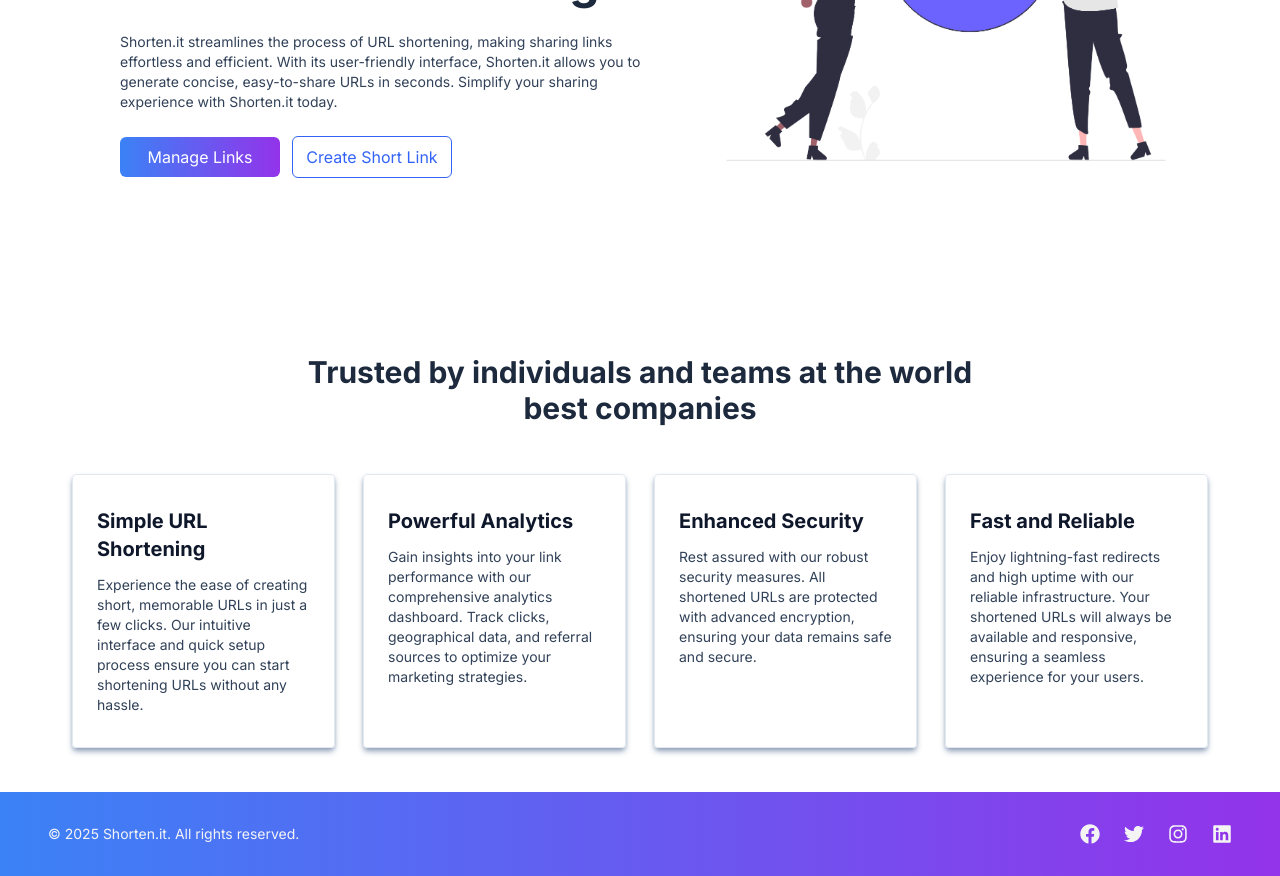
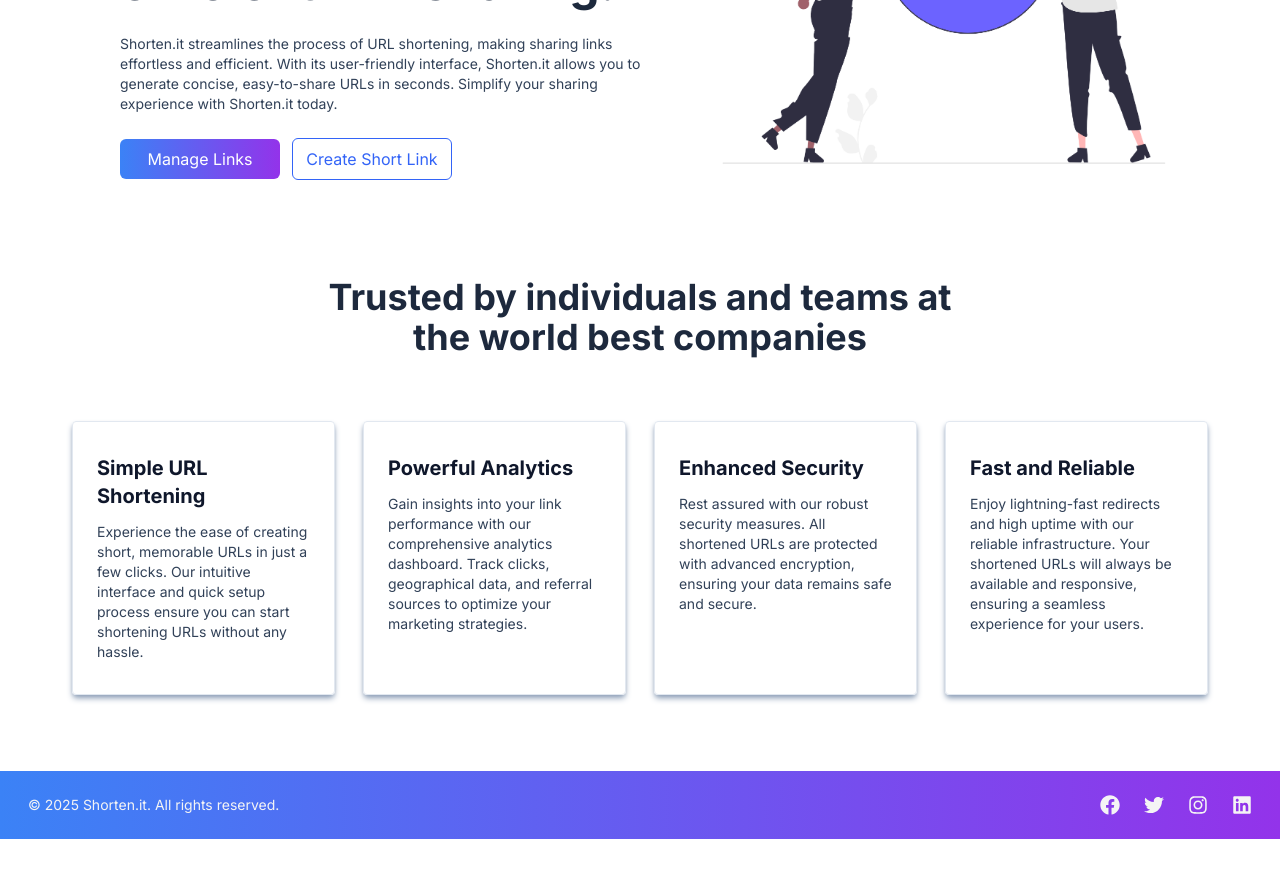
Before and after one commit to arvinbuid/shorten.it, a React (Vite) app: page / in a window 1280 px wide. Shown: the part 300-1176 px from the top of the page. After the commit the page ends 1139 px from the top, so only its background shows below. Built offline with nearby package versions, Linux system fonts and the light colour scheme; no server answers.

Commit message:
fix: add button links to landing page buttons, fix button text and styles finishing touches

```diff
--- a/src/components/Footer.tsx
+++ b/src/components/Footer.tsx
@@ -2,7 +2,7 @@
 const Footer = () => {
     const date = new Date().getFullYear();
     return (
-        <footer className="bg-custom-gradient p-8 relative mt-4 w-full">
+        <footer className="bg-custom-gradient py-4 px-2 md:py-6 md:px-3 relative mt-10 md:mt-12 w-full">
             <div className="container flex flex-col lg:flex-row lg:justify-between items-center gap-4 mx-auto px-6 lg:px-4 text-zinc-100">
                 <p className="mt-4 lg:mt-0 text-sm">
                     &copy; {date} Shorten.it. All rights reserved.
@@ -22,7 +22,6 @@
                     </a>
                 </div>
             </div>
-
         </footer>
     );
 }
--- a/src/components/LandingPage.tsx
+++ b/src/components/LandingPage.tsx
@@ -1,3 +1,4 @@
+import { Link } from "react-router-dom";
 import Card from "./Card";
 
 const cardsData = [
@@ -22,7 +23,7 @@
 const LandingPage = () => {
     return (
         <div className="min-h-[calc(100vh-64px)] max-w-[calc(100vw-32px)] px-4 sm:px-8 lg:px-14 mx-auto">
-            <div className="flex-col lg:flex-row py-0 lg:py-5 pt-4 md:pt-16 gap-8 lg:gap-10 flex justify-between items-center mt-12 mb-24">
+            <div className="flex-col lg:flex-row py-0 lg:py-5 pt-4 md:pt-16 gap-6 lg:gap-8 flex justify-between items-center mt-12 mb-8">
                 <div className="flex-none w-full lg:flex-1 ml-0 xl:ml-12">
                     <h1 className="font-bold text-slate-800 text-3xl sm:text:4xl md:text-5xl leading sm:leading-[40px] md:leading-[55px] md:w-3/4 lg:w-full">
                         Shorten.it simplifies url shortening for efficient link sharing.
@@ -34,8 +35,11 @@
                         seconds. Simplify your sharing experience with Shorten.it today.
                     </p>
                     <div className="flex flex-col sm:flex-row items-center gap-3 pt-3 md:pt-0">
-                        <button className="w-full sm:w-40 text-navbarColor rounded-md bg-custom-gradient py-2">Manage Links</button>
-                        <button className="w-full sm:w-40 border border-btnColor text-btnColor rounded-md py-2">Create Short Link</button>
+                        <button className="w-full sm:w-40 text-navbarColor rounded-md bg-custom-gradient py-2">
+                            <Link to='/dashboard'>Manage Links</Link></button>
+                        <button className="w-full sm:w-40 border border-btnColor text-btnColor rounded-md py-2">
+                            <Link to='/dashboard'>Create Short Link</Link>
+                        </button>
                     </div>
                 </div>
                 {/* Landing Page Image */}
@@ -48,12 +52,12 @@
                 </div>
             </div>
 
-            <div className="pt-7 sm:pt-12 max-w-[1400px] mx-auto">
-                <p className="text-slate-800 font-roboto font-bold w-full sm:w-[80%] md:w-[70%] lg:w-[60%] mx-auto text-2xl sm:text-3xl text-center">
+            <div className="pt-6 sm:pt-8 max-w-[1400px] mx-auto">
+                <p className="text-slate-800 font-roboto font-bold w-full sm:w-[80%] md:w-[70%] lg:w-[60%] mx-auto text-2xl sm:text-4xl text-center">
                     Trusted by individuals and teams at the world best companies{" "}
                 </p>
                 {/* Cards */}
-                <div className="pt-2 pb-7 grid gap-4 lg:gap-7 xl:grid-cols-4 grid-cols-1 sm:grid-cols-2 lg:grid-cols-3 mt-10">
+                <div className="pt-2 pb-7 grid gap-4 lg:gap-7 xl:grid-cols-4 grid-cols-1 sm:grid-cols-2 lg:grid-cols-3 mt-14">
                     {cardsData.map((card, index) => (
                         <Card key={index} title={card.title} description={card.description} />
                     ))}
--- a/src/components/dashboard/CreateNewShortenUrl.tsx
+++ b/src/components/dashboard/CreateNewShortenUrl.tsx
@@ -118,7 +118,7 @@
                 className="w-[360px] sm:w-[450px] relative shadow-custom pt-8 pb-6 px-4 sm:px-8 rounded-lg"
             >
                 <h1 className="font-raleway mt-3 sm:mt-0 text-center sm:text-2xl font-bold text-[22px] text-slate-800 ">
-                    Create New Shorten Url
+                    Create New Short Url
                 </h1>
 
                 <div className="mt-6">
```
